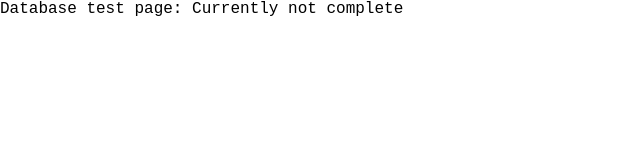
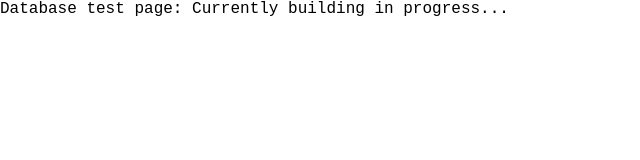
Before and after one commit to briggsrr/My-Website, a React (Create React App) app: page /database-test in a window 1280 px wide. Shown: the top 160 px of the page, without its empty margins (0-640 px from the left). Built offline with nearby package versions, Linux system fonts and the light colour scheme.

Commit message:
Added database page error message

```diff
--- a/src/pages/database-test.js
+++ b/src/pages/database-test.js
@@ -2,7 +2,7 @@ import React from 'react'
 
 const DatabaseTest = () => {
   return (
-    <div>Database test page: Currently not complete</div>
+    <div>Database test page: Currently building in progress...</div>
   )
 }
 
```
